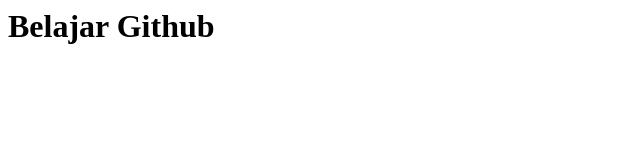
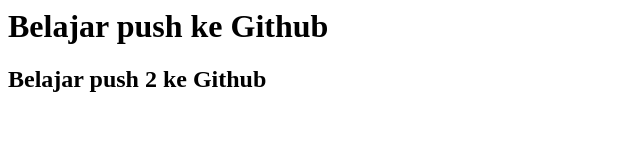
Before and after one commit to yusepheri/repo-github, a plain HTML site: page index.html in a window 1280 px wide. Shown: the whole page, without its empty margins (0-640 px from the left). Drawn offline with Linux system fonts and the light colour scheme.

Commit message:
update paragraf kedua

```diff
--- a/index.html
+++ b/index.html
@@ -1,2 +1,3 @@
 <title>Belajar Github</title>
-<h1>Belajar Github</h1>
+<h1>Belajar push ke Github</h1>
+<h2>Belajar push 2 ke Github</h2>
```
